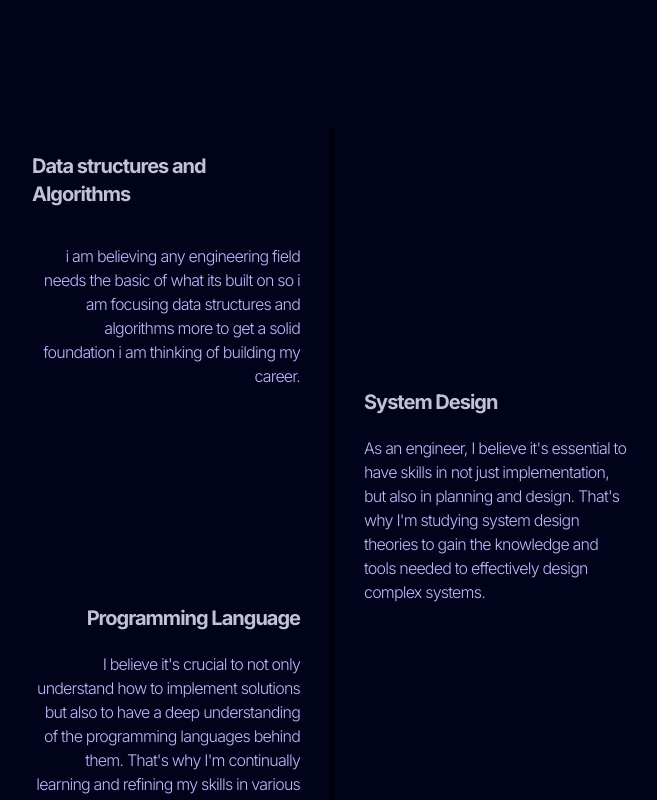
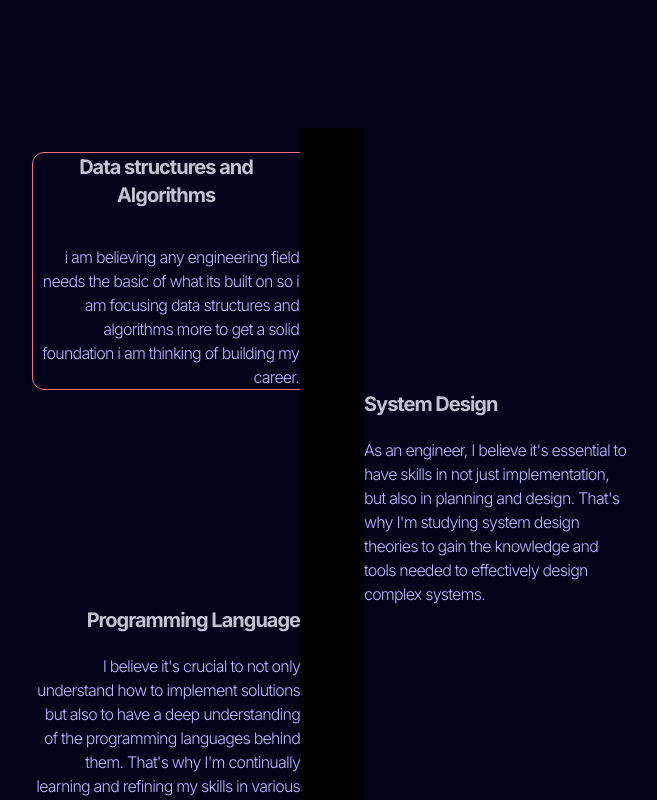
Before and after one commit to Trilanka/nextjs_portfolio, a Next.js app: page / in a window 1280 px wide. Shown: the part 3040-3840 px from the top of the page, without its empty margins (308-965 px from the left). Built offline with nearby package versions, Linux system fonts and the light colour scheme.

Commit message:
Approach Making Corrections

```diff
--- a/components/Approach.tsx
+++ b/components/Approach.tsx
@@ -8,12 +8,12 @@
       </div>
 
       <div className='flex justify-center items-center '>
-        <div className=' h-full relative pt-30 flex flex-col w-1/2 gap-y-6 items-center justify-center'>
+        <div className=' h-full relative pt-30 flex flex-col w-1/2 gap-y-6 items-center justify-center gap-x-4'>
           <div className='flex lg:items-center lg:justify-center sm:items-start justify-center sm: items-start sm:justify-start'>
-            <div className="absolute top-0 bottom-0 left-1/2 transform -translate-x-1/2 w-1 bg-black"></div>
+            <div className="absolute top-0 bottom-0 left-1/2 transform -translate-x-1/2 w-1 bg-black px-8"></div>
           </div>
-          <div className='text-black-200'>
-            <div className=' w-1/2 rounded-xl flex flex-col lg:items-end pr-8'>
+          <div className='text-black-200 gap-4'>
+            <div className=' w-1/2 rounded-xl flex flex-col lg:items-end pr-8 border border-rose-400  text-center'>
               <h1 className='text-white-200 font-bold text-xl tracking-tighter mb-4 md:text-xl sm:text-lg'>Data structures and Algorithms</h1>
               <p className=' text-violet-300 font-light tracking-tighter pt-5 text-right'>
                 i am believing any engineering field needs the basic of what its built on so
```
